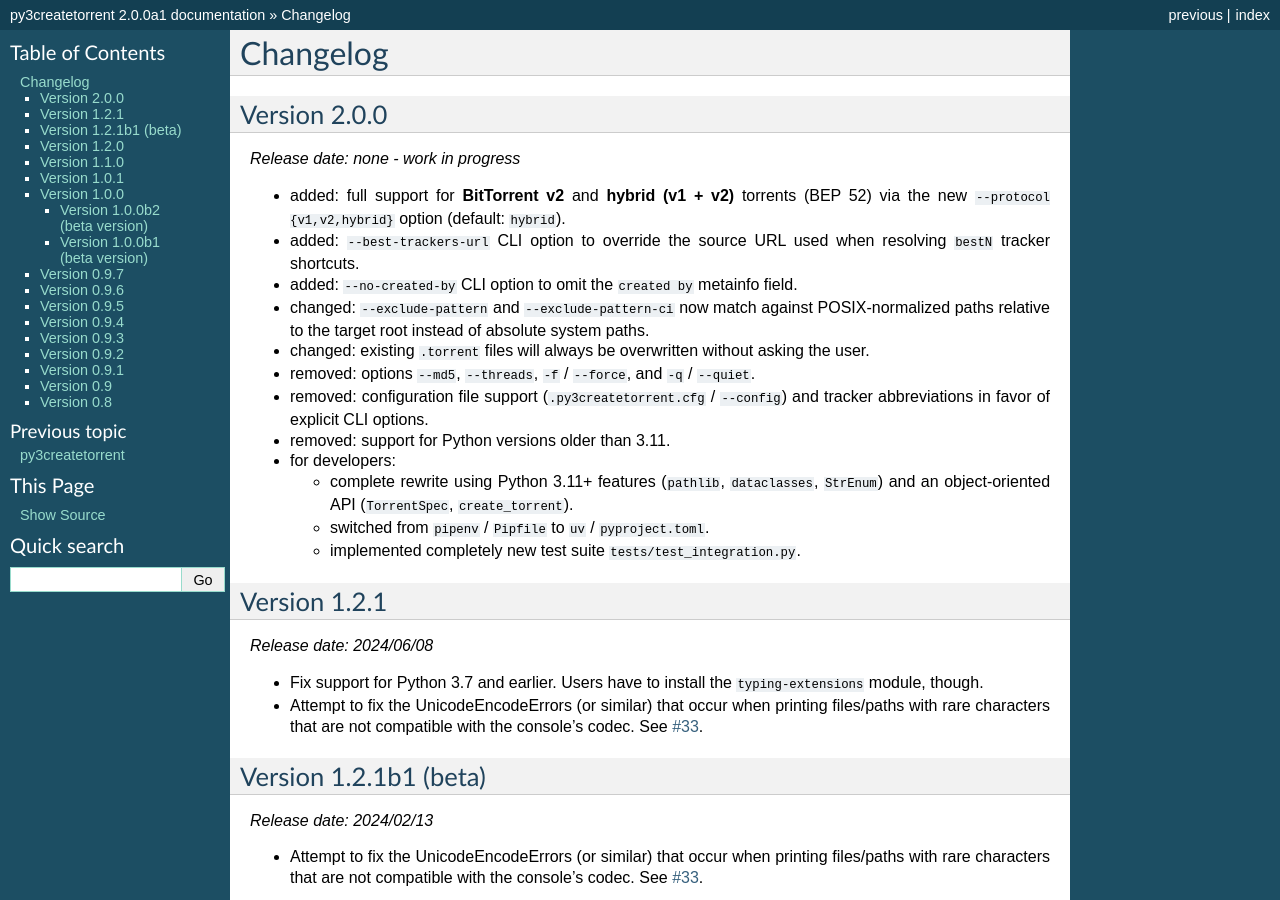
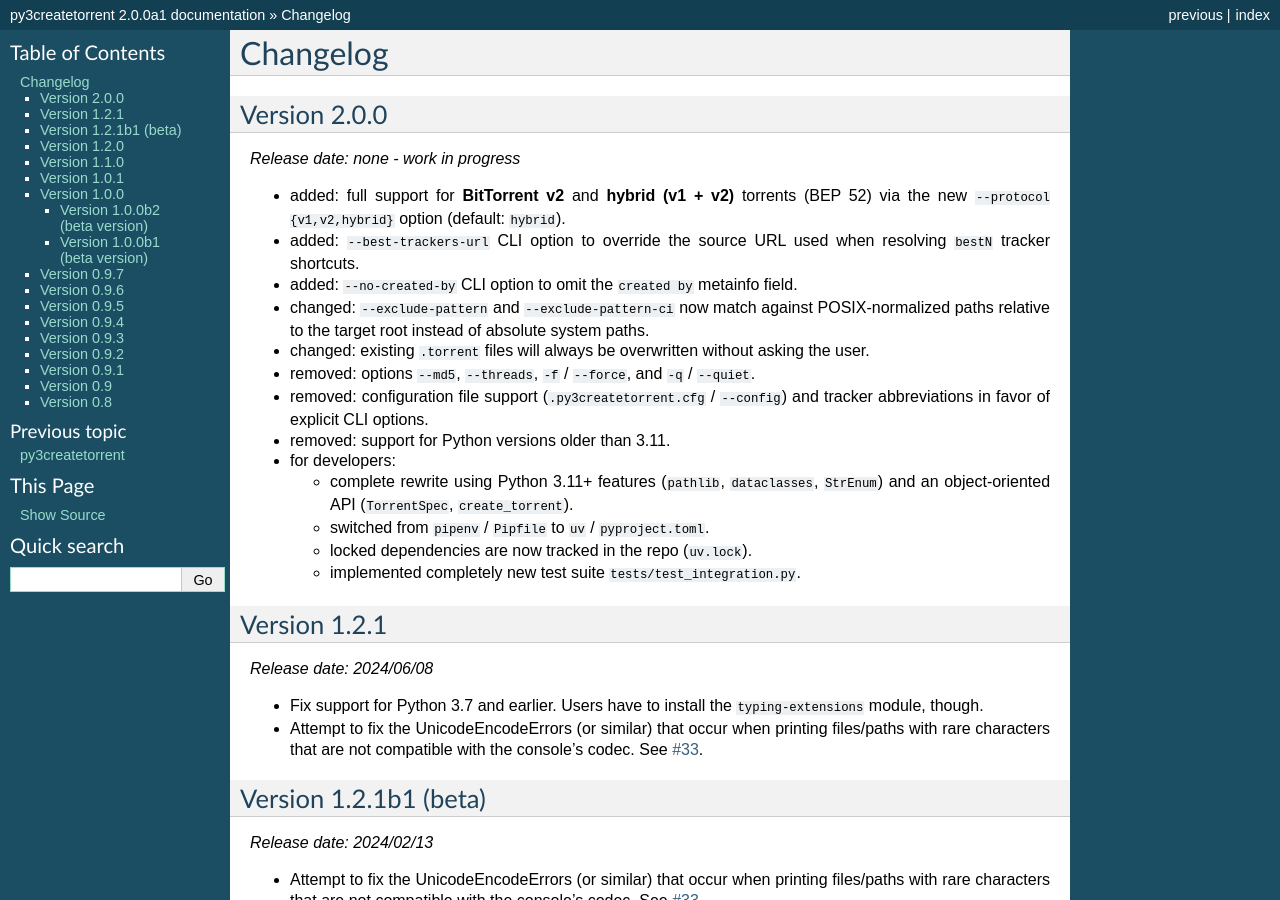
Before and after one commit to rsnitsch/py3createtorrent, a Sphinx documentation site: the page built from docs/source/changelog.rst, in a window 1280 px wide and 900 px high. Built offline with Sphinx 7.4.7, drawn with Linux system fonts in a browser that asks for light colours.

Commit message:
Start tracking uv.lock

```diff
--- a/docs/source/changelog.rst
+++ b/docs/source/changelog.rst
@@ -22,6 +22,7 @@ Version 2.0.0
   - complete rewrite using Python 3.11+ features (``pathlib``, ``dataclasses``, ``StrEnum``) and an
     object-oriented API (``TorrentSpec``, ``create_torrent``).
   - switched from ``pipenv`` / ``Pipfile`` to ``uv`` / ``pyproject.toml``.
+  - locked dependencies are now tracked in the repo (``uv.lock``).
   - implemented completely new test suite ``tests/test_integration.py``.
 
 Version 1.2.1
```
Also changed, not shown: 2 other files.
